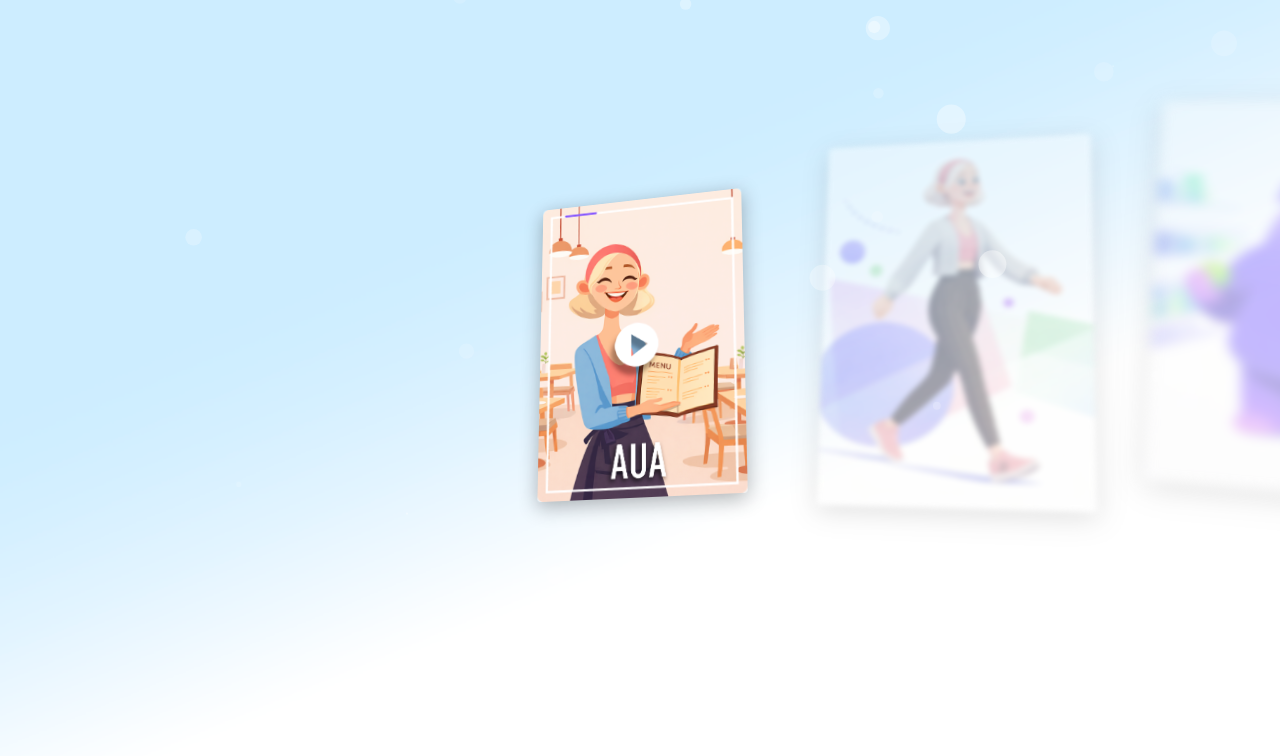
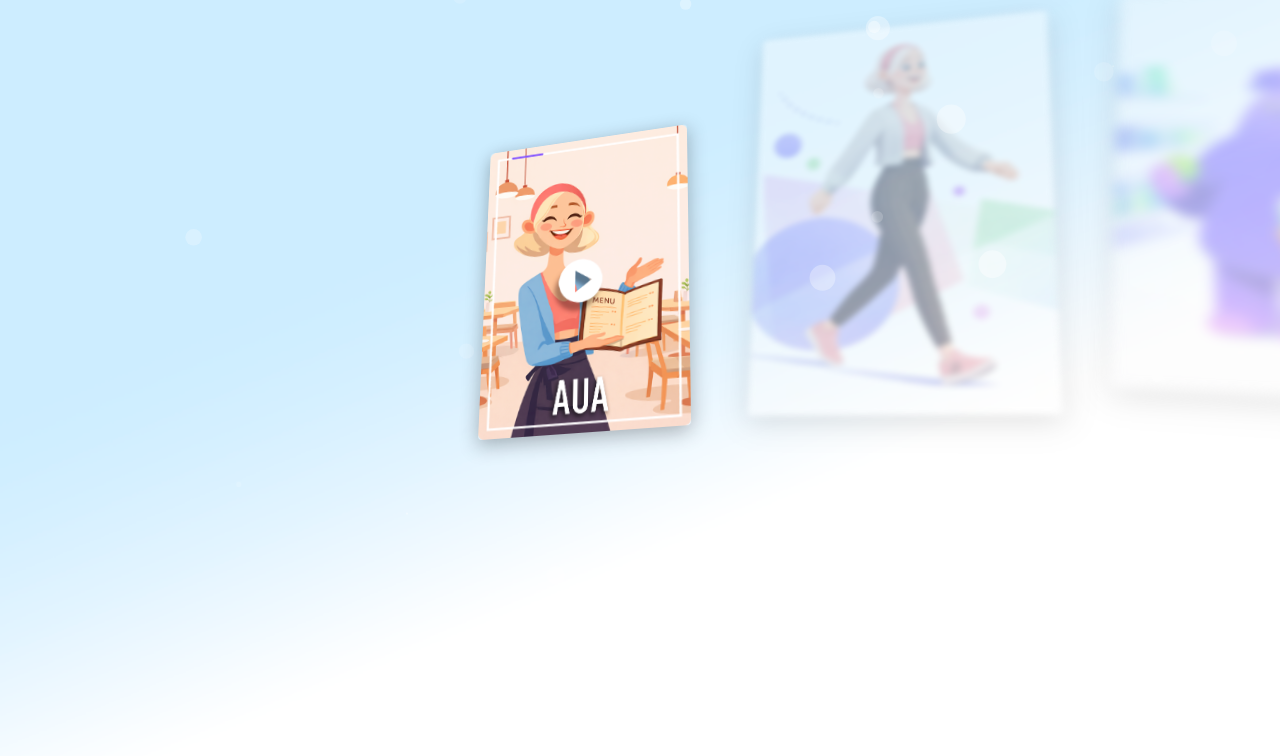
Before and after one commit to MonboKario/Talkit-Homescene-View, a plain HTML site: page cards-v2.html in a window 1280 px wide. Both pictures are taken after a click on the element 639 px from the left and 344 px from the top of the page. Drawn offline with Linux system fonts and the light colour scheme.

Commit message:
v001: complete card slider with dust particles, 3D tilt, click animation

```diff
--- a/cards-v2.html
+++ b/cards-v2.html
@@ -30,7 +30,7 @@
             position: absolute;
             top: 0; left: 0;
             width: 100%; height: 100%;
-            transform: translateY(-7vh);
+            transform: translateY(-7vh) scale(0.86);
             display: flex;
             align-items: center;
             justify-content: center;
--- a/js/card-slider.js
+++ b/js/card-slider.js
@@ -15,14 +15,14 @@ const CardSlider = (() => {
 
     function getTransform(rel) {
         if (rel === 0) {
-            return { x: 0, scale: 1, zIndex: 100, opacity: 1, blur: 0, rotate: 0 };
+            return { x: 0, scale: 1, zIndex: 100, opacity: 1, blur: 0, rotate: 0, z: 200 };
         }
 
         if (rel > 0) {
             const step   = cardW * 1.15 + GAP;
             const x      = cardW / 2 + GAP * 1.5 + cardW * 1.15 / 2 + (rel - 1) * step;
-            const zIndex = 200 - rel; // right-1=199, right-2=198… 始终最高
-            return { x, scale: 1.15, zIndex, opacity: 0.40, blur: rel * 2, rotate: rel * 4 };
+            const zIndex = 200 - rel;
+            return { x, scale: 1.15, zIndex, opacity: 0.40, blur: rel * 2, rotate: rel * 4, z: 300 - rel * 30 };
         }
 
         const depth  = -rel;
@@ -31,8 +31,8 @@ const CardSlider = (() => {
             scales[d] = scales[d - 1] * Math.max(0.10, 0.80 - d * 0.05);
         }
 
-        const peekRatios = [0, 0.25, 0.20, 0.15, 0.10];
-        const getPeek = (d) => d < peekRatios.length ? peekRatios[d] : 0.05;
+        const peekRatios = [0, 0.45, 0.35, 0.25, 0.18];
+        const getPeek = (d) => d < peekRatios.length ? peekRatios[d] : 0.10;
 
         let leftEdge = -cardW / 2, x = 0;
         for (let d = 1; d <= depth; d++) {
@@ -42,8 +42,9 @@ const CardSlider = (() => {
         }
 
         return {
-            x, scale: scales[depth], zIndex: 50 - depth, // left-1=49, left-2=48… 始终最低
-            opacity: depth > 4 ? 0 : 1, blur: depth * 2, rotate: -depth * 4
+            x, scale: scales[depth], zIndex: 50 - depth,
+            opacity: depth > 4 ? 0 : 1, blur: depth * 2, rotate: -depth * 4,
+            z: -depth * 100
         };
     }
 
@@ -51,12 +52,12 @@ const CardSlider = (() => {
         measure();
         cards.forEach((card, i) => {
             const rel = i - currentIdx;
-            const { x, scale, zIndex, opacity, blur, rotate } = getTransform(rel);
+            const { x, scale, zIndex, opacity, blur, rotate, z } = getTransform(rel);
 
             card.style.transition = animate
                 ? 'transform 0.35s cubic-bezier(0.25,0.46,0.45,0.94), opacity 0.35s ease, filter 0.35s ease'
                 : 'none';
-            card.style.transform = `translateX(${x}px) scale(${scale}) rotate(${rotate}deg)`;
+            card.style.transform = `translateX(${x}px) translateZ(${z}px) scale(${scale}) rotate(${rotate}deg)`;
             card.style.zIndex    = zIndex;
             card.style.opacity   = opacity;
             card.style.filter    = blur > 0 ? `blur(${blur}px)` : '';
@@ -73,11 +74,22 @@ const CardSlider = (() => {
         let dragStartX = 0, dragDelta = 0, isDragging = false;
         const THRESHOLD = 40;
 
-        const onStart = (x) => { dragStartX = x; dragDelta = 0; isDragging = true; };
+        const onStart = (x) => { if (isAnimating) return; dragStartX = x; dragDelta = 0; isDragging = true; };
         const onMove  = (x) => { if (isDragging) dragDelta = x - dragStartX; };
-        const onEnd   = () => {
+        const onEnd   = (e) => {
             if (!isDragging) return;
             isDragging = false;
+
+            if (Math.abs(dragDelta) < 5) {
+                // 几乎没移动 → 视为点击
+                const card = e && e.target && e.target.closest ? e.target.closest('.card') : null;
+                if (card) {
+                    const idx = cards.indexOf(card);
+                    if (idx === currentIdx) triggerCardClick(card);
+                }
+                return;
+            }
+
             if (dragDelta < -THRESHOLD && currentIdx < TOTAL - 1) currentIdx++;
             else if (dragDelta > THRESHOLD && currentIdx > 0) currentIdx--;
             applyLayout(true);
@@ -85,7 +97,7 @@ const CardSlider = (() => {
 
         stage.addEventListener('mousedown', (e) => { onStart(e.clientX); e.preventDefault(); });
         document.addEventListener('mousemove', (e) => onMove(e.clientX));
-        document.addEventListener('mouseup', onEnd);
+        document.addEventListener('mouseup', (e) => onEnd(e));
 
         stage.addEventListener('touchstart', (e) => onStart(e.touches[0].clientX), { passive: true });
         document.addEventListener('touchmove', (e) => onMove(e.touches[0].clientX), { passive: true });
@@ -101,7 +113,56 @@ const CardSlider = (() => {
         applyLayout(false);
         initDrag();
         initTilt();
+        initCardClick();
         window.addEventListener('resize', () => applyLayout(false));
+    }
+
+    // ── 点击当前卡片：晃动 + 缩小 + 推远 ──────────────
+    let isAnimating = false;
+
+    function triggerCardClick(card) {
+        if (isAnimating) return;
+        isAnimating = true;
+        card.style.transition = 'none';
+
+            const DURATION = 700;
+            const FREQ = 2.2;          // 振荡频率（圈数）
+            const DECAY = 3.5;         // 衰减速度
+            const SCALE_DIP = 0.12;    // 最大缩小量
+            const RX_AMP = 7;
+            const RY_AMP = 9;
+            const RZ_AMP = 3;
+
+            const start = performance.now();
+
+            function tick(now) {
+                const elapsed = now - start;
+                const t = Math.min(1, elapsed / DURATION);
+
+                // 阻尼振荡：e^(-decay*t) * sin(freq*π*t)
+                const envelope = Math.exp(-DECAY * t);
+                const wave = Math.sin(FREQ * Math.PI * t) * envelope;
+
+                const s  = 1 - SCALE_DIP * Math.abs(wave);
+                const rx = RX_AMP * wave;
+                const ry = RY_AMP * -wave;
+                const rz = RZ_AMP * wave;
+
+                card.style.transform = `translateX(0px) translateZ(200px) scale(${s}) rotateX(${rx}deg) rotateY(${ry}deg) rotateZ(${rz}deg)`;
+
+                if (t < 1) {
+                    requestAnimationFrame(tick);
+                } else {
+                    card.style.transform = 'translateX(0px) translateZ(200px) scale(1) rotate(0deg)';
+                    isAnimating = false;
+                }
+            }
+
+            requestAnimationFrame(tick);
+    }
+
+    function initCardClick() {
+        // 点击由 drag 的 onEnd 判断触发，无需额外监听
     }
 
     // ── 鼠标跟随：卡片 3D 朝向鼠标 ──────────────
@@ -135,9 +196,8 @@ const CardSlider = (() => {
         if (Math.abs(tiltX) < 0.01 && targetTiltX === 0) tiltX = 0;
         if (Math.abs(tiltY) < 0.01 && targetTiltY === 0) tiltY = 0;
 
-        // 3D 倾斜应用到 stage 容器，不干扰卡片各自的 transform
         if (stage) {
-            stage.style.transform = `translateY(-7vh) rotateX(${tiltX}deg) rotateY(${tiltY}deg)`;
+            stage.style.transform = `translateY(-7vh) scale(0.86) rotateX(${tiltX}deg) rotateY(${tiltY}deg)`;
         }
 
         requestAnimationFrame(animateTilt);
```
